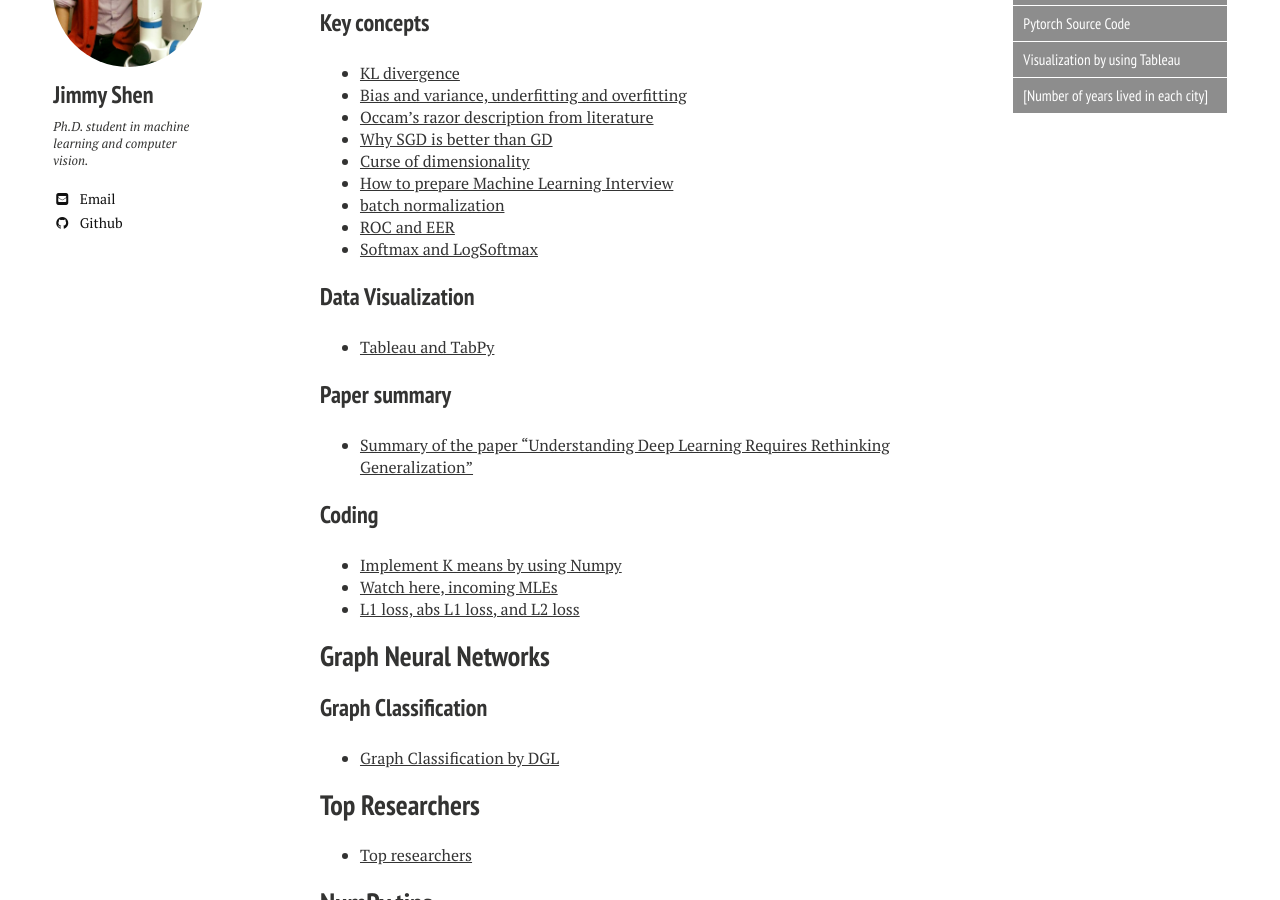
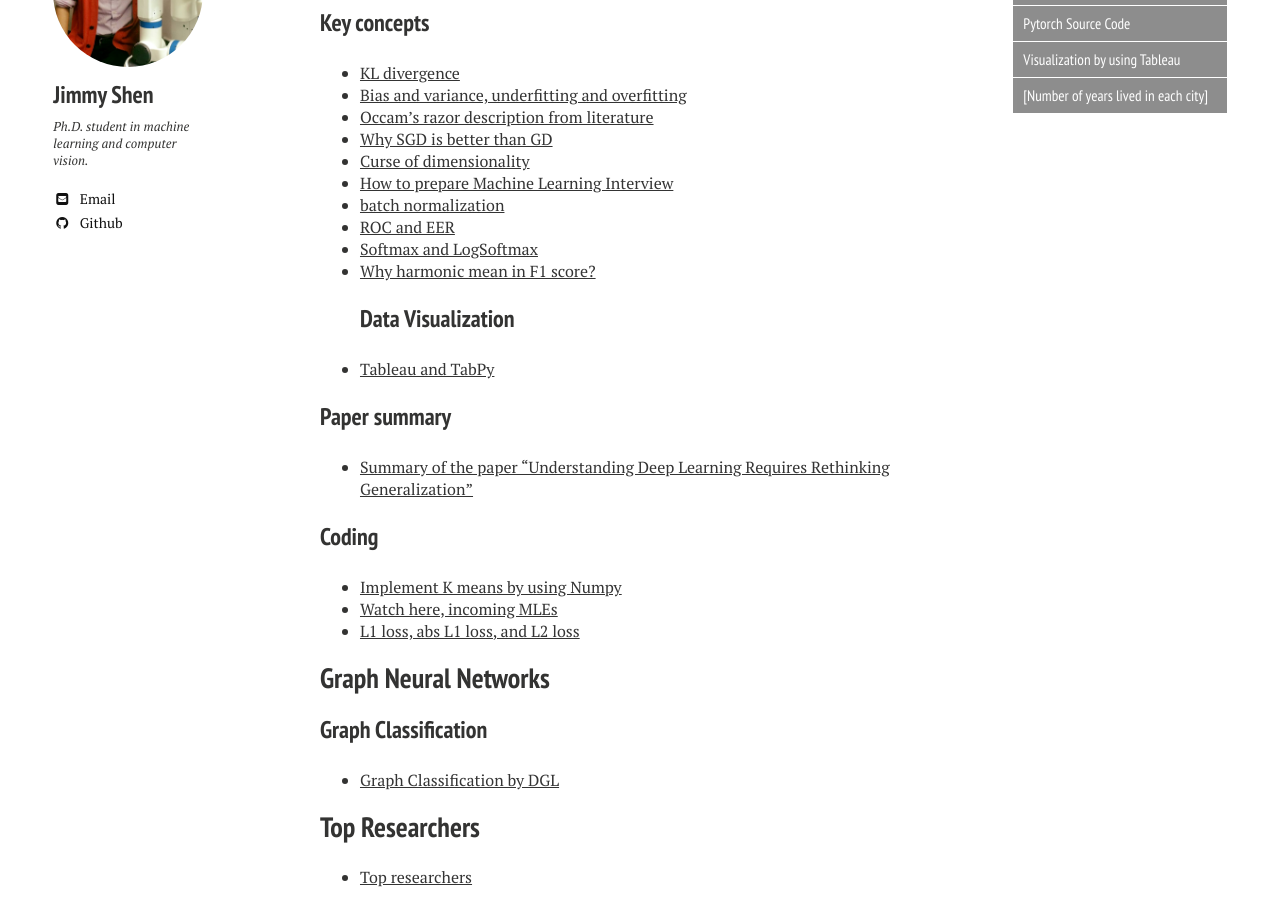
Before and after one commit to xiaokeshen/xiaokeshen.github.io, a Jekyll site: the page built from DataScience/index.md, in a window 1280 px wide and 900 px high, scrolled down 578 px. Built offline with Jekyll 4.4.1, drawn with Linux system fonts in a browser that asks for light colours; nearby versions of some CDN libraries.

Commit message:
Add one article

```diff
--- a/DataScience/index.md
+++ b/DataScience/index.md
@@ -30,7 +30,7 @@ image:
 - [batch normalization](https://medium.com/@jim.morris.shen/batch-normalization-7845ac308083?sk=9aa7b90f8f716f25366089aa2963e295)
 - [ROC and EER](https://medium.com/@jim.morris.shen/roc-receiver-operating-characteristic-and-eer-equal-error-rate-ac5a576fae38?sk=d6a21f9b39e3dd5d420474fb1b6a8dc0)
 - [Softmax and LogSoftmax](https://jimmy-shen.medium.com/softmax-or-logsoftmax-97784cd43b35)
-
+- [Why harmonic mean in F1 score?](https://jimmy-shen.medium.com/why-harmonic-mean-in-f1-score-9ab0d01a6b35)
 ### Data Visualization
 - [Tableau and TabPy](https://jimmy-shen.medium.com/tableau-and-tabpy-3f9264755430)
 
```
